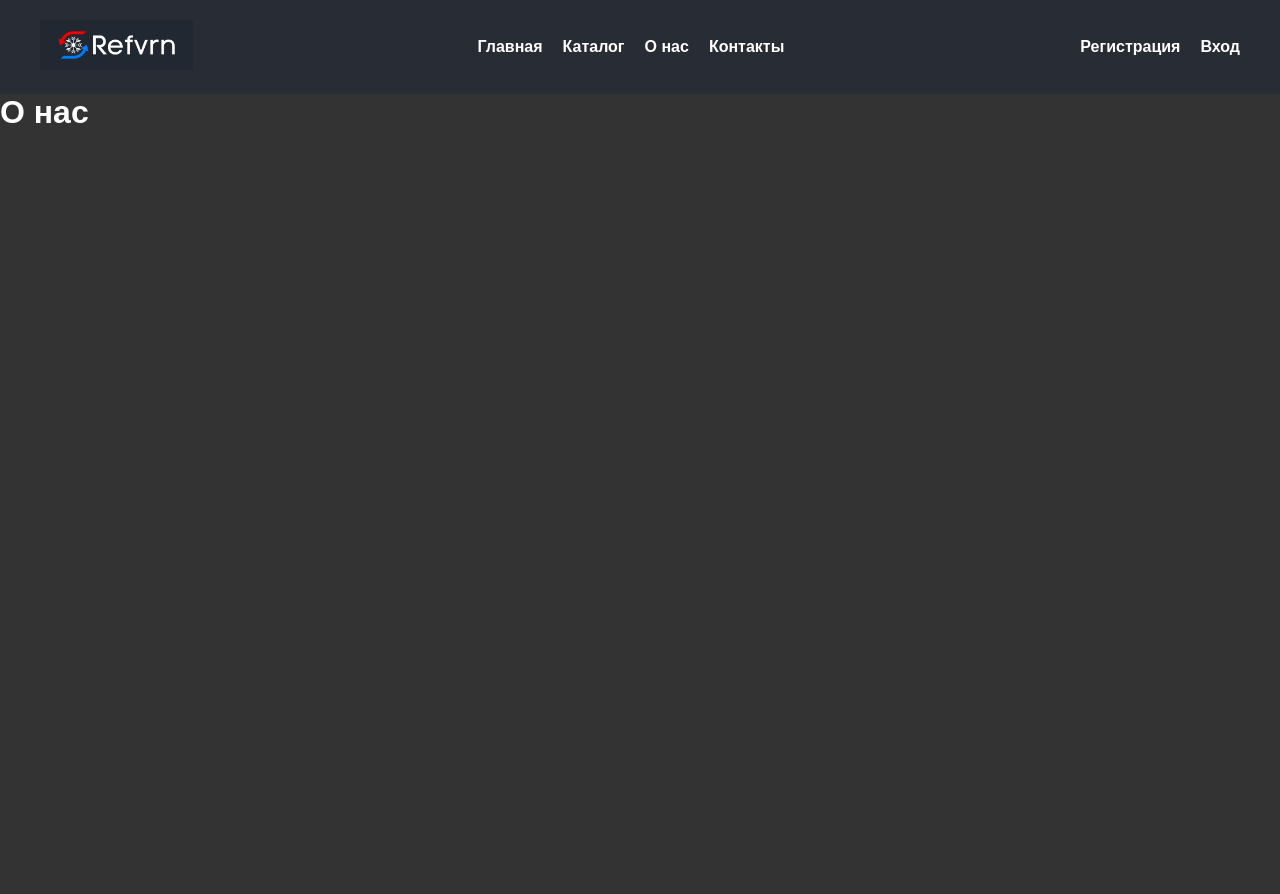
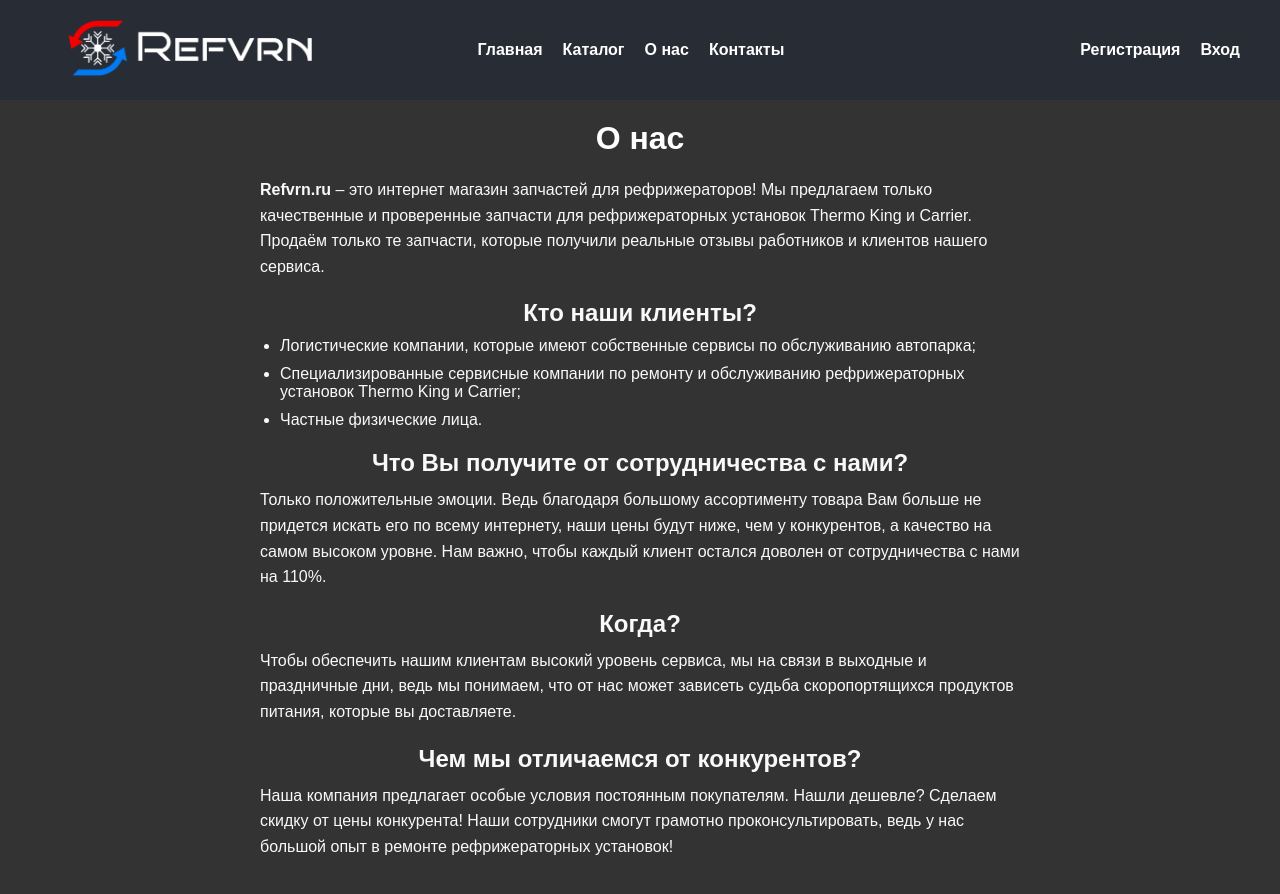
Before and after one commit to shisha-cpu/MERN-spare-parts-frontend, a React (Vite) app: page /about in a window 1280 px wide. Shown: the top 894 px of the page. Before the commit the page ends 800 px from the top, so only its background shows below. Built offline with nearby package versions, Linux system fonts and the light colour scheme.

Commit message:
dashboard end

```diff
--- /dev/null
+++ b/src/Components/About.css
@@ -0,0 +1,35 @@
+.about-container {
+    padding: 20px;
+    max-width: 800px;
+    margin: 0 auto;
+    background-color: #333;
+    color: #f9f9f9;
+    border-radius: 8px;
+}
+
+.about-title {
+    color: #ffffff;
+    text-align: center;
+    margin-bottom: 20px;
+}
+
+.about-text {
+    line-height: 1.6;
+    margin-bottom: 20px;
+}
+
+.about-subtitle {
+    font-size: 1.5em;
+    margin-bottom: 10px;
+    color: #f9f9f9;
+}
+
+.about-list {
+    margin-bottom: 20px;
+    padding-left: 20px;
+}
+
+.about-list li {
+    margin-bottom: 10px;
+    list-style-type: disc;
+}
--- a/src/Components/About.jsx
+++ b/src/Components/About.jsx
@@ -1,7 +1,31 @@
-export default function About(){
-    return(
-        <div className="container">
-            <h1 style={{color: 'white'}}>О нас </h1>
+import React from 'react';
+import './About.css'; // Предполагаем, что стили находятся в этом файле
+
+export default function About() {
+    return (
+        <div className="about-container">
+            <h1 className="about-title">О нас</h1>
+            <p className="about-text">
+                <strong>Refvrn.ru</strong> – это интернет магазин запчастей для рефрижераторов! Мы предлагаем только качественные и проверенные запчасти для рефрижераторных установок Thermo King и Carrier. Продаём только те запчасти, которые получили реальные отзывы работников и клиентов нашего сервиса.
+            </p>
+            <h2 className="about-subtitle">Кто наши клиенты?</h2>
+            <ul className="about-list">
+                <li>Логистические компании, которые имеют собственные сервисы по обслуживанию автопарка;</li>
+                <li>Специализированные сервисные компании по ремонту и обслуживанию рефрижераторных установок Thermo King и Carrier;</li>
+                <li>Частные физические лица.</li>
+            </ul>
+            <h2 className="about-subtitle">Что Вы получите от сотрудничества с нами?</h2>
+            <p className="about-text">
+                Только положительные эмоции. Ведь благодаря большому ассортименту товара Вам больше не придется искать его по всему интернету, наши цены будут ниже, чем у конкурентов, а качество на самом высоком уровне. Нам важно, чтобы каждый клиент остался доволен от сотрудничества с нами на 110%.
+            </p>
+            <h2 className="about-subtitle">Когда?</h2>
+            <p className="about-text">
+                Чтобы обеспечить нашим клиентам высокий уровень сервиса, мы на связи в выходные и праздничные дни, ведь мы понимаем, что от нас может зависеть судьба скоропортящихся продуктов питания, которые вы доставляете.
+            </p>
+            <h2 className="about-subtitle">Чем мы отличаемся от конкурентов?</h2>
+            <p className="about-text">
+                Наша компания предлагает особые условия постоянным покупателям. Нашли дешевле? Сделаем скидку от цены конкурента! Наши сотрудники смогут грамотно проконсультировать, ведь у нас большой опыт в ремонте рефрижераторных установок!
+            </p>
         </div>
-    )
+    );
 }
--- a/src/Components/Header.jsx
+++ b/src/Components/Header.jsx
@@ -1,7 +1,8 @@
-import { useEffect, useState } from 'react';
+import React, { useEffect, useState } from 'react';
 import './header.css';
 import { Link } from 'react-router-dom';
 import { useDispatch, useSelector } from 'react-redux';
+import { clearUser } from '../store/slices/userSlice';
 
 export default function Header() {
     const dispatch = useDispatch();
@@ -30,10 +31,15 @@ export default function Header() {
         setMenuOpen(false);
     };
 
+    const handleLogout = () => {
+        dispatch(clearUser());
+        closeMenu();
+    };
+
     return (
         <header className="header">
             <div className="logo">
-                <img src="../../public/logo.jpg" alt="Logo" />
+                <Link to='/' onClick={closeMenu}><img src="../../public/logo.png" alt="Logo" /></Link>
             </div>
             <div className={`menu-toggle ${menuOpen ? 'active' : ''}`} onClick={toggleMenu}>
                 <div className="bar"></div>
@@ -56,7 +62,10 @@ export default function Header() {
                             <li><Link to='/login' onClick={closeMenu}>Вход</Link></li>
                         </>
                     ) : (
-                        <li><Link to='/dashboard' onClick={closeMenu}>Личный кабинет</Link></li>
+                        <>
+                            <li><Link to='/dashboard' onClick={closeMenu}>Личный кабинет</Link></li>
+                            <li><button onClick={handleLogout}>Выйти</button></li>
+                        </>
                     )}
                 </ul>
             </nav>
--- a/src/Components/ImageGallery.jsx
+++ b/src/Components/ImageGallery.jsx
@@ -23,7 +23,7 @@ const ImageGallery = () => {
   }, []);
 
   useEffect(() => {
-    axios.get('http://45.90.34.238:4444/data')
+    axios.get('http://localhost:4444/data')
       .then(res => setData(res.data))
       .catch(err => console.log(err));
   }, []);
@@ -54,7 +54,7 @@ const ImageGallery = () => {
   };
 
   const handleSubmit = (item) => {
-    axios.post('http://45.90.34.238:4444/add-to-basket', { product: item, username: user.userInfo.username })
+    axios.post('http://localhost:4444/add-to-basket', { product: item, username: user.userInfo.username })
       .then(res => console.log(res))
       .catch(err => console.log(err));
   };
--- a/src/Components/Login.jsx
+++ b/src/Components/Login.jsx
@@ -17,7 +17,7 @@ const Login = () => {
         e.preventDefault();
 
         try {
-            const response = await axios.post('http://45.90.34.238:4444/login', {
+            const response = await axios.post('http://localhost:4444/login', {
                 email,
                 password
             });
@@ -25,8 +25,7 @@ const Login = () => {
             // Получаем данные пользователя из ответа
             const { username } = response.data;
 
-            // Сохраняем данные о пользователе в localStorage
-            localStorage.setItem('user', JSON.stringify({ email, username }));
+
 
             // Обновляем состояние в Redux
             dispatch(setUser({ email, username }));
--- a/src/Components/Register.jsx
+++ b/src/Components/Register.jsx
@@ -24,7 +24,7 @@ const Register = () => {
         }
 
         try {
-            const response = await axios.post('http://45.90.34.238:4444/register', {
+            const response = await axios.post('http://localhost:4444/register', {
                 username,
                 email,
                 password,
@@ -34,7 +34,7 @@ const Register = () => {
 
             console.log('Server response:', response.data);
             setMessage(response.data.message);
-
+            localStorage.setItem('user', JSON.stringify(userData));
             if (response.data.message === 'User registered successfully') {
                 const basket = []; // Initialize basket as an empty array
                 dispatch(setUser({ username, email, wholesale: false, basket, phone }));
--- a/src/Components/header.css
+++ b/src/Components/header.css
@@ -18,6 +18,7 @@
     top: 0;
     z-index: 1000;
     transition: background-color 0.3s ease;
+    max-height: 100px;
 }
 
 .header.scrolled {
@@ -25,7 +26,8 @@
 }
 
 .logo img {
-    height: 50px;
+    width: 300px;
+    height: 100px;
     animation: logoFadeIn 1s ease-out;
 }
 
@@ -147,6 +149,10 @@
     .menu-toggle {
         display: flex;
     }
+    .logo img{
+        width: 150px;
+        height: 60px;
+    }
 }
 
 .merge{
@@ -162,3 +168,32 @@
         margin-right: 16svw;
     }
 }
+.navigation ul li button {
+    background: transparent;
+    border: none;
+    color: inherit;
+    font: inherit;
+    cursor: pointer;
+    padding: 0;
+    text-decoration: none;
+    margin-left: 15px;
+    font-size: 16px; /* Adjust font size as needed */
+    color: #b40d0d; /* Initial color, adjust to fit your theme */
+    transition: color 0.3s ease, background-color 0.3s ease; /* Smooth transition for color change */
+}
+
+.navigation ul li button:hover {
+    color: #20b1dd; /* Hover color, adjust to fit your theme */
+
+}
+
+.navigation ul li button:focus {
+    outline: none;
+    color: #003f7f; /* Focus color, adjust to fit your theme */
+    text-decoration: underline; /* Optional: add underline on focus */
+}
+
+.navigation ul li button:active {
+    color: #002b5e; /* Active color, adjust to fit your theme */
+    text-decoration: underline; /* Optional: add underline on active */
+}
```
Also changed, not shown: src/Components/Dashboard.jsx (+27 -11 lines), src/Components/dashboard.css (+38 -9 lines), src/store/slices/userSlice.js (+18 -7 lines), public/logo.jpg, public/logo.png (added).
